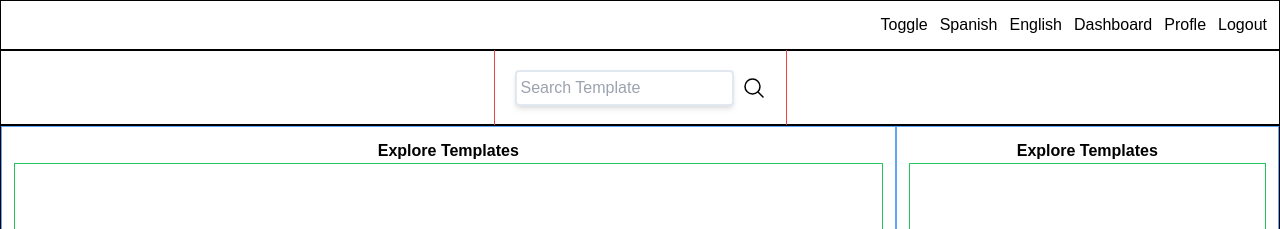
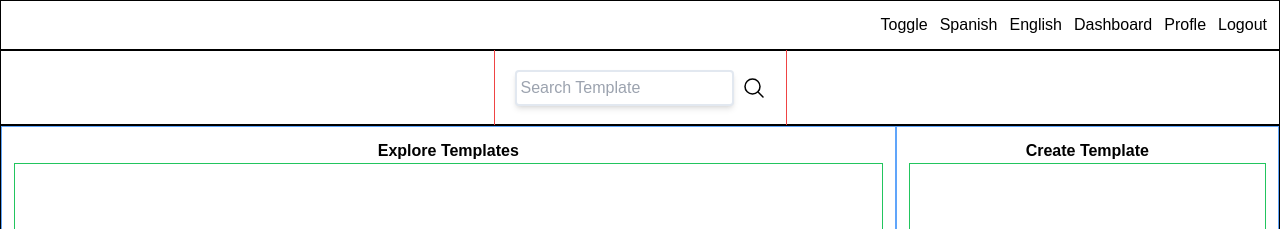
Before and after one commit to DavidJoao/intern-project, a Next.js app: page /pages/home in a window 1280 px wide. Shown: the top 229 px of the page. Built offline with nearby package versions, Linux system fonts and the light colour scheme; no server answers; sample sign-in values are in the browser's storage.

Commit message:
ADDED: Translation to current dashboard page

```diff
--- a/public/locales/en/common.json
+++ b/public/locales/en/common.json
@@ -9,5 +9,8 @@
     "no-account": "Do not have an account? Signup!",
     "have-account": "Already have an account? Log In",
     "name": "Name",
-    "match": "Passwords do not match"
+    "match": "Passwords do not match",
+    "explore-templates": "Explore Templates",
+    "create-template": "Create Template",
+    "search-template": "Search Template"
 }
--- a/public/locales/es/common.json
+++ b/public/locales/es/common.json
@@ -9,5 +9,8 @@
     "no-account": "No tienes una cuenta? Crea una!",
     "have-account": "Ya tienes una cuenta? Inicia Sesión",
     "name": "Nombre",
-    "match": "Las contraseñas no coinciden"
+    "match": "Las contraseñas no coinciden",
+    "explore-templates": "Explorar Plantillas",
+    "create-template": "Crear Plantilla",
+    "search-template": "Buscar Plantilla"
   }
--- a/src/app/pages/home/page.js
+++ b/src/app/pages/home/page.js
@@ -3,10 +3,12 @@ import Loading from '@/app/components/general/Loading'
 import { useAuth } from '@/app/hooks/useAuth'
 import { icons } from '@/app/lib/icons'
 import React, { useEffect } from 'react'
+import { useTranslation } from 'react-i18next'
 
 const Home = () => {
 
   const user = useAuth();
+  const { t } = useTranslation('common');
 
   useEffect(() => {
     // console.log(user);
@@ -19,7 +21,7 @@ const Home = () => {
 			{/* Search Section */}
 			<div className='border-[1px] border-black h-[10%] flex items-center justify-center p-3'>
 				<form className='border-[1px] border-red-500 h-auto w-auto flex flex-row items-center justify-center gap-2 p-5'>
-					<input className='input' placeholder='Search Template'/>
+					<input className='input' placeholder={t("search-template")}/>
 					<button>{icons.search}</button>
 				</form>
 			</div>
@@ -28,7 +30,7 @@ const Home = () => {
 			<div className='border-[1px] border-black h-[90%] flex flex-row'>
 				{/* Explore Templates */}
 				<div className='border-[1px] border-blue-400 h-full w-full md:w-[70%] flex flex-col items-center p-3'>
-					<p className='font-bold'>Explore Templates</p>
+					<p className='font-bold'>{t("explore-templates")}</p>
 					{/* MAP TEMPLATES */}
 					<div className='border-[1px] border-green-500 w-full h-full p-3'>
 
@@ -37,7 +39,7 @@ const Home = () => {
 
 				{/* Create Template */}
 				<div className='border-[1px] border-blue-400 h-full w-[30%] hidden md:flex flex-col items-center p-3'>
-					<p className='font-bold'>Explore Templates</p>
+					<p className='font-bold'>{t("create-template")}</p>
 					{/* MAP TEMPLATES */}
 					<div className='border-[1px] border-green-500 w-full h-full p-3'>
 
```
